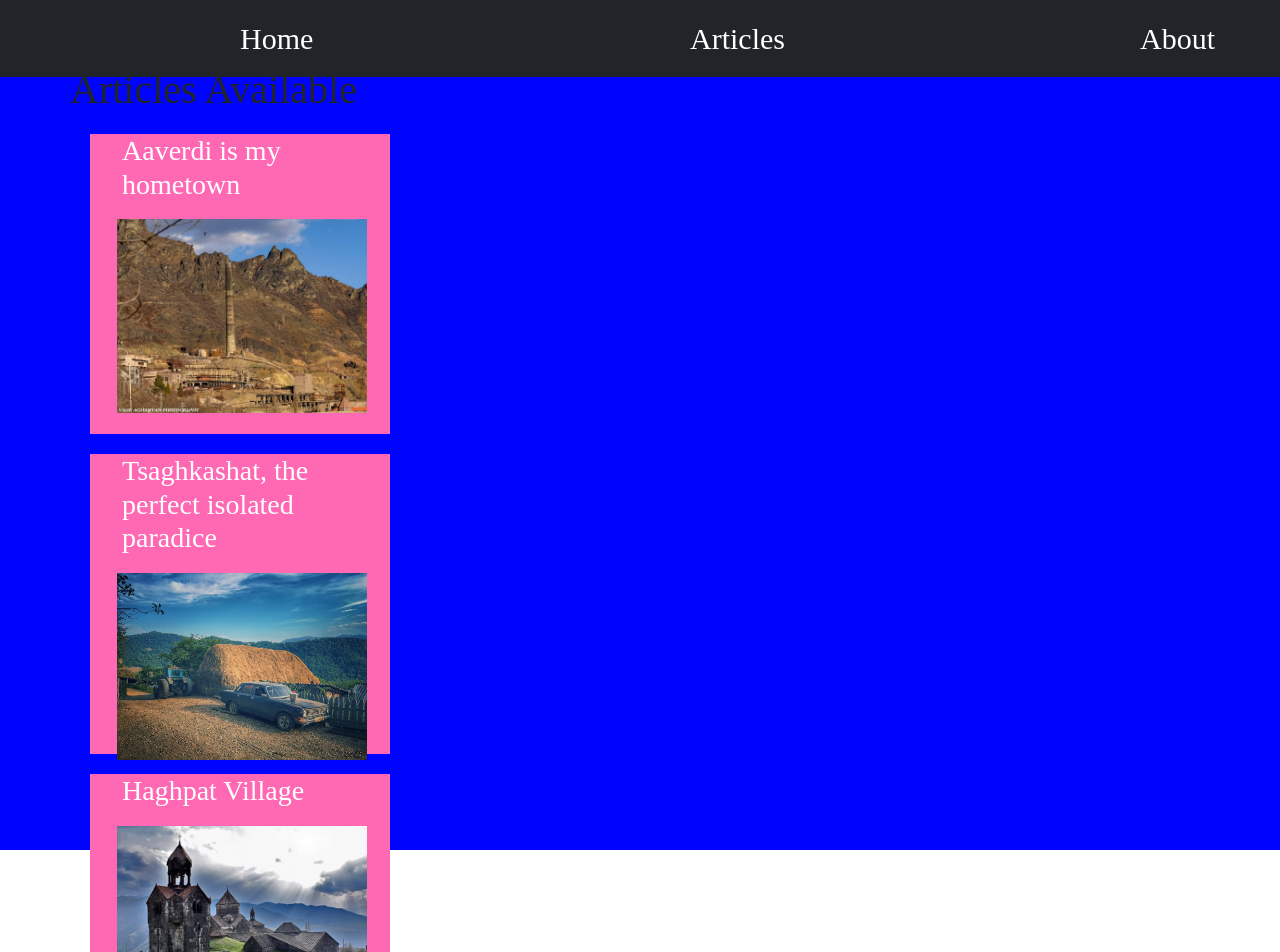
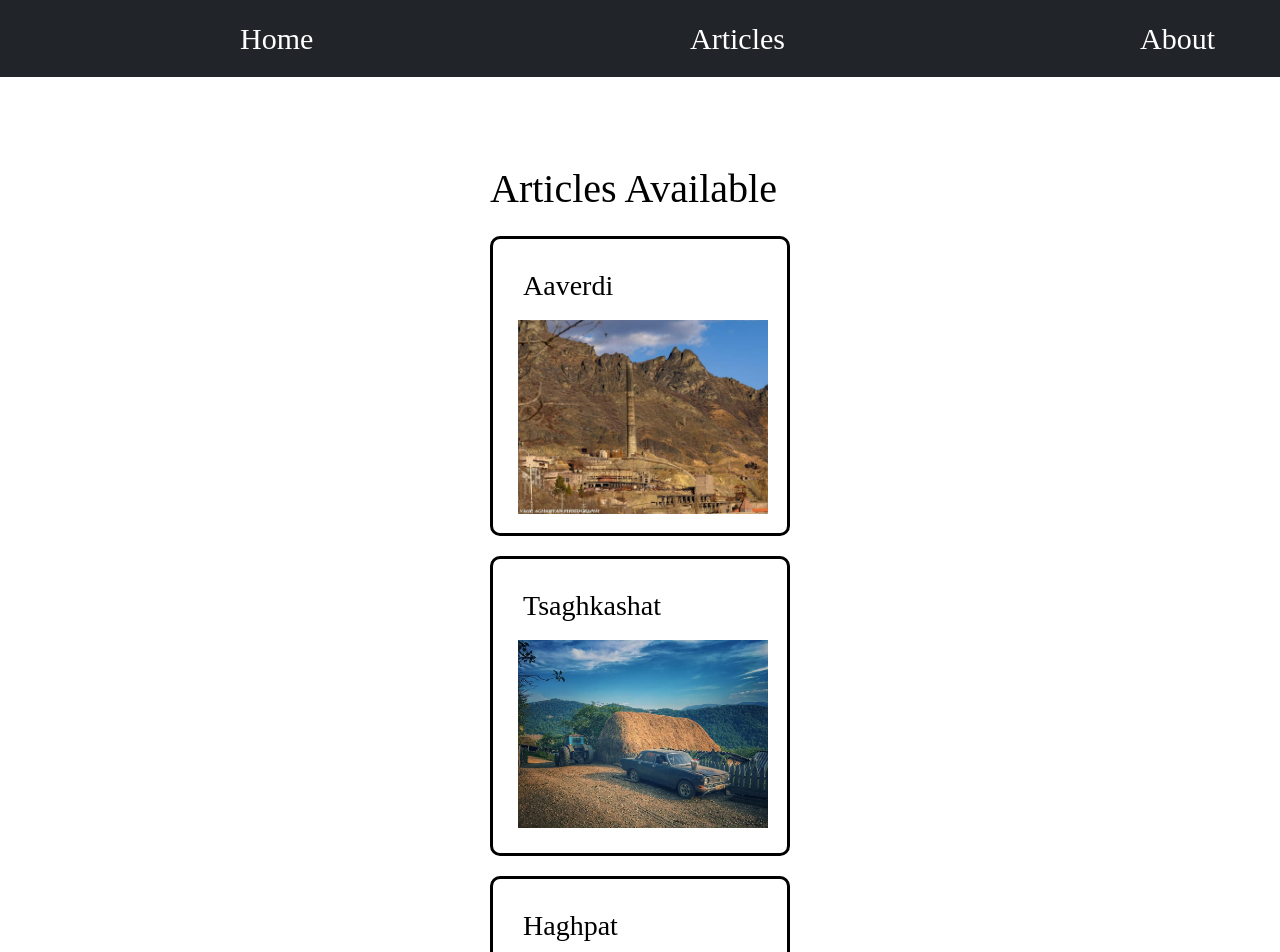
Before and after one commit to LeonMher/alaverdi, a React (Create React App) app: page /list in a window 1280 px wide. Shown: the top 952 px of the page. Built offline with nearby package versions, Linux system fonts and the light colour scheme; a web font is replaced by a local one.

Commit message:
updated styles

```diff
--- a/src/article-content.js
+++ b/src/article-content.js
@@ -7,7 +7,7 @@ import OdzunView from './media/odzunView.jpg'
 const articles = [
     {
         name: 'alaverdi',
-        title: 'Aaverdi is my hometown',
+        title: 'Aaverdi',
         content: [`Hi, I am from Alaverdi and I love that fact! My hometown is surrounded by mountains it has lots of things to do
                   Alaverdi has two main parts, the upper part called Sarahart and the lower part, the "City". It's connected with a cable car
                   but unfortunately the cable car doesn't work right now. The main source of income was the factory (copper) but for some reason
@@ -21,7 +21,7 @@ const articles = [
 
     {
         name: 'tsaghkashat',
-        title: 'Tsaghkashat, the perfect isolated paradice',
+        title: 'Tsaghkashat',
         content: [`Tsaghkashat is one of the places that will make you wanna revisit over and over again. The population of this village is just
         300 people which makes you feel like home. Everybody is very friendly in Tsaghkashat and everybody is welcomed. Tsaghkashat can be translated
         from Armenian as "Many Flowers" and it is no coincidence. Spring as well as the rest of the seasons are just magnificent and you'll find yourself
@@ -32,21 +32,21 @@ const articles = [
 
     {
         name: 'haghpat',
-        title: 'Haghpat Village',
+        title: 'Haghpat',
         content: [`Tsaghkashat is one of the places where you would love to visit multiple times. `],
         picture: <img className='pictureArticle' src={HaghpatMonastery} />
     },
 
     {
         name: 'odzun',
-        title: 'Odzun: Largest village in Armenia',
+        title: 'Odzun',
         content: [`Tsaghkashat is one of the places where you would love to visit multiple times. `],
         picture: <img className='pictureArticle' src={OdzunView} />
     },
 
     {
         name: 'sanahin',
-        title: 'Sanahin: Oldest monastery',
+        title: 'Sanahin',
         content: [`Tsaghkashat is one of the places where you would love to visit multiple times. `],
         picture: <img className='sanahinCss pictureArticle' src={SanahinMonastery} />
     },
--- a/src/pages/ArticlesList.js
+++ b/src/pages/ArticlesList.js
@@ -27,8 +27,8 @@ function ArticlesList() {
 
                         <ul>
                             <li>
-                                <Link key={key} to={`/article/${article.name}`}>
-                                    <h3 data-aos="fade-right">{article.title}</h3>
+                                <Link style={{ position: 'absolute' }} key={key} to={`/article/${article.name}`}>
+                                    <h3 data-aos="fade-up">{article.title}</h3>
                                     <div className='picFrame'>
                                         {article.picture}
                                     </div>
--- a/src/styles/list.style.css
+++ b/src/styles/list.style.css
@@ -1,6 +1,6 @@
 .articlesList{
     height: 100vh;
-    background-color: rgb(0, 4, 255);
+
     display: flex;
     justify-content: center;
     width: 100%;
@@ -12,21 +12,34 @@
 }
 
 
+.listContainer h1{
+    font-size: 40px;
+    position: relative;
+    left: 20px;
+    color: rgb(0, 0, 0);
+    border-bottom: solid white;
+}
+
 .listContainer{
     position: relative;
-    bottom: -450px;
-    right: 400px;
+    top: 550px;
     margin: 20px;
 
+
 }
-
+.listContainer ul{
+    border: solid black;
+    border-radius: 10px;
+    padding: 30px;
+}
 .listContainer ul li {
     list-style: none;
+
 
 }
 
 .listContainer ul li a{
-    color: white;
+    color: rgb(0, 0, 0);
     font-size: 30px;
     text-decoration: none;
     width: 300px;
@@ -35,7 +48,7 @@
 
 
 .listContainer ul {
-    background-color: hotpink;
+
     width: 300px;
     height: 300px;
     margin: 20px;
@@ -60,3 +73,13 @@
 .nav{
     cursor:auto;
 }
+
+@media only screen and (min-width: 768px) {
+
+
+
+
+
+
+
+}
```
